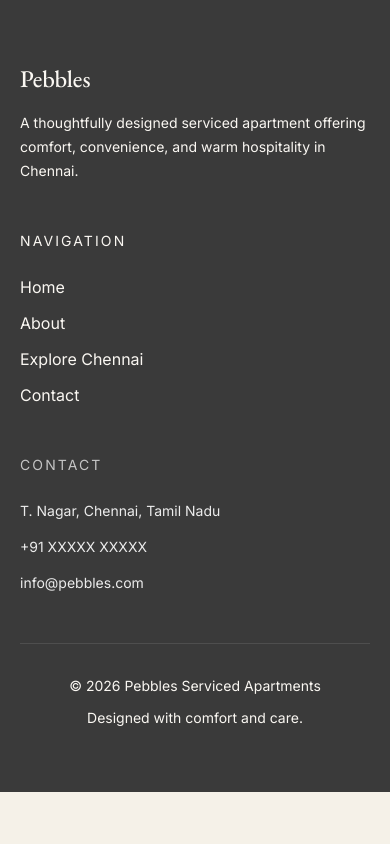
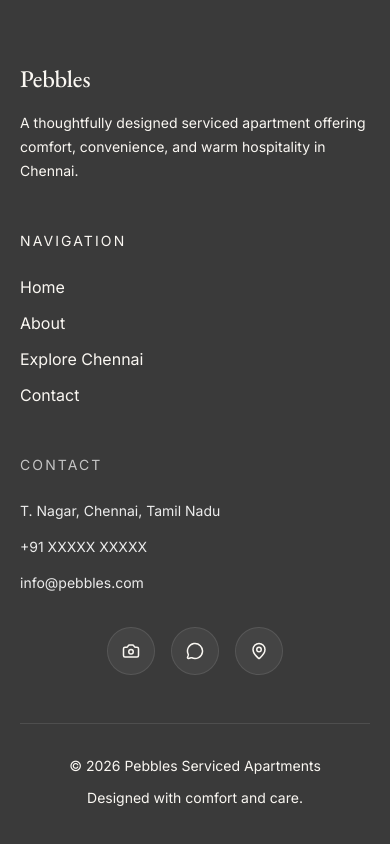
Before and after one commit to Random-Stack-Team/client-pebbels, a React (Vite) app: page /explore in a window 390 px wide. Shown: the part 4559-5403 px from the top of the page. Before the commit the page ends 5351 px from the top, so only its background shows below. Built offline with nearby package versions, Linux system fonts and the light colour scheme.

Commit message:
Update mobile responsive layout and footer

```diff
--- a/src/components/home/HeroScene.jsx
+++ b/src/components/home/HeroScene.jsx
@@ -8,6 +8,8 @@ import welcome1 from "../../assets/Room 5.jpg";
 import welcome2 from "../../assets/Room 5.jpg";
 import welcome3 from "../../assets/Room 5.jpg";
 import welcome4 from "../../assets/Room 5.jpg";
+
+
 
 export default function HeroScene() {
   const sectionRef = useRef(null);
@@ -68,14 +70,14 @@ const heroOpacity = useTransform(
   // Rails start AFTER Welcome takeover
   const leftY = useTransform(
   scrollYProgress,
-    [0.22, 1],
-    [850, -200]
+  [0.25, 1],
+  [350, -150]
 );
 
 const rightY = useTransform(
   scrollYProgress,
-    [0.22, 1],
-    [1050, -300]
+  [0.25, 1],
+  [450, -250]
 );
 
 
@@ -254,21 +256,29 @@ py-3 md:py-4
   items-center
 ">
             {/* LEFT RAIL */}
+
               <motion.div
   style={{ y: leftY }}
   className="hidden lg:flex flex-col gap-40"
 >
+  <div className="overflow-hidden h-72">
     <img
       src={welcome1}
       alt=""
-                className="w-full h-72 object-cover"
+      className="w-full h-[150%] object-cover
+      scale-[1.08]"
+
     />
+  </div>
 
+  <div className="overflow-hidden h-72 mt-24">
     <img
       src={welcome2}
       alt=""
-                className="w-full h-72 object-cover mt-24"
+      className="w-full h-[150%] object-cover
+      scale-[1.08]"
     />
+  </div>
 </motion.div>
 
             {/* CENTER CONTENT */}
@@ -325,21 +335,36 @@ text-center">
             </div>
 
             {/* RIGHT RAIL */}
+            {/* RIGHT RAIL */}
 <motion.div
   style={{ y: rightY }}
   className="hidden lg:flex flex-col gap-40"
 >
+  <div className="overflow-hidden h-72 mt-24">
     <img
       src={welcome3}
       alt=""
-                className="w-full h-72 object-cover mt-24"
+      className="
+        w-full
+        h-[150%]
+        object-cover
+        scale-[1.08]
+      "
     />
+  </div>
 
+  <div className="overflow-hidden h-72">
     <img
       src={welcome4}
       alt=""
-                className="w-full h-72 object-cover"
+      className="
+        w-full
+        h-[150%]
+        object-cover
+        scale-[1.08]
+      "
     />
+  </div>
 </motion.div>
 
           </div>
--- a/src/components/layout/Footer.jsx
+++ b/src/components/layout/Footer.jsx
@@ -1,4 +1,9 @@
 import { Link } from "react-router-dom";
+import {
+  Camera,
+  MessageCircle,
+  MapPin,
+} from "lucide-react";
 
 export default function Footer() {
   return (
@@ -62,7 +67,6 @@ export default function Footer() {
 
           {/* Contact */}
 <div>
-
   <h4 className="text-sm uppercase tracking-[0.15em] text-white/70">
     Contact
   </h4>
@@ -78,7 +82,6 @@ export default function Footer() {
       text-white/90
     "
   >
-
     <p>
       T. Nagar,
       Chennai,
@@ -92,11 +95,183 @@ export default function Footer() {
     <p>
       info@pebbles.com
     </p>
+  </div>
+
+  {/* Social Buttons */}
+  <div
+  className="
+    flex
+    items-center
+    justify-center md:justify-start
+    gap-4
+    mt-8
+  "
+>
+
+    {/* Instagram */}
+    <a
+      href="https://www.instagram.com/pebbles_serviced_apartments?igsh=MTh2ZzF3aHZtenBhYg=="
+      className="
+        group
+        relative
+
+        w-12 h-12
+
+        rounded-full
+        bg-white/5
+        border border-white/10
+
+        flex items-center justify-center
+
+        transition-all duration-500
+
+        hover:-translate-y-1
+       hover:bg-[#FAF7F2]
+hover:text-[#3A3A3A]
+hover:shadow-[0_12px_30px_rgba(250,247,242,0.15)]
+      "
+    >
+      <span
+        className="
+          absolute
+          -top-10
+
+          px-3 py-1
+
+          rounded-full
+
+          bg-[#FAF7F2]
+          text-[#3A3A3A]
+
+          text-[11px]
+          uppercase
+          tracking-[0.15em]
+
+          opacity-0
+          translate-y-2
+
+          transition-all duration-300
+
+          group-hover:opacity-100
+          group-hover:translate-y-0
+        "
+      >
+        Instagram
+      </span>
+
+      <Camera size={18} />
+    </a>
+
+    {/* WhatsApp */}
+    <a
+      href="#"
+      className="
+        group
+        relative
+
+        w-12 h-12
+
+        rounded-full
+        bg-white/5
+        border border-white/10
+
+        flex items-center justify-center
+
+        transition-all duration-500
+
+        hover:-translate-y-1
+       hover:bg-[#FAF7F2]
+hover:text-[#3A3A3A]
+hover:shadow-[0_12px_30px_rgba(250,247,242,0.15)]
+      "
+    >
+      <span
+        className="
+          absolute
+          -top-10
+
+          px-3 py-1
+
+          rounded-full
+
+          bg-[#FAF7F2]
+          text-[#3A3A3A]
+
+          text-[11px]
+          uppercase
+          tracking-[0.15em]
+
+          opacity-0
+          translate-y-2
+
+          transition-all duration-300
+
+          group-hover:opacity-100
+          group-hover:translate-y-0
+        "
+      >
+        WhatsApp
+      </span>
+
+      <MessageCircle size={18} />
+    </a>
+
+    {/* Maps */}
+    <a
+      href="https://www.google.com/travel/search?q=Pebbles%20Serviced%20Apartments&g2lb=4965990%2C72471280%2C72560029%2C72573224%2C72647020%2C72686036%2C72803964%2C72882230%2C73064764%2C121529350&hl=en-IN&gl=in&ssta=1&ts=CAEaSQopEicyJTB4M2E1MjY2NTIxNmMwY2EyOToweGNiMmM5MWU3ODFjNjgxZDESHBIUCgcI6g8QBhgdEgcI6g8QBhgeGAEyBAgAEAAqBwoFOgNJTlI&qs=CAEyFENnc0kwWU9hanZpOHBKYkxBUkFCOAJCCQnRgcaB55Esy0IJCdGBxoHnkSzL&ap=MAC6AQhvdmVydmlldw&ictx=111&ved=0CAAQ5JsGahgKEwigleL004uVAxUAAAAAHQAAAAAQygE"
+      className="
+        group
+        relative
+
+        w-12 h-12
+
+        rounded-full
+        bg-white/5
+        border border-white/10
+
+        flex items-center justify-center
+
+        transition-all duration-500
+
+        hover:-translate-y-1
+       hover:bg-[#FAF7F2]
+hover:text-[#3A3A3A]
+hover:shadow-[0_12px_30px_rgba(250,247,242,0.15)]
+      "
+    >
+      <span
+        className="
+          absolute
+          -top-10
+
+          px-3 py-1
+
+          rounded-full
+
+          bg-[#FAF7F2]
+          text-[#3A3A3A]
+
+          text-[11px]
+          uppercase
+          tracking-[0.15em]
+
+          opacity-0
+          translate-y-2
+
+          transition-all duration-300
+
+          group-hover:opacity-100
+          group-hover:translate-y-0
+        "
+      >
+        Maps
+      </span>
+
+      <MapPin size={18} />
+    </a>
 
   </div>
-
 </div>
-
 </div>
 
         <div
```
Lines whose indentation alone changed are shown as unchanged.
